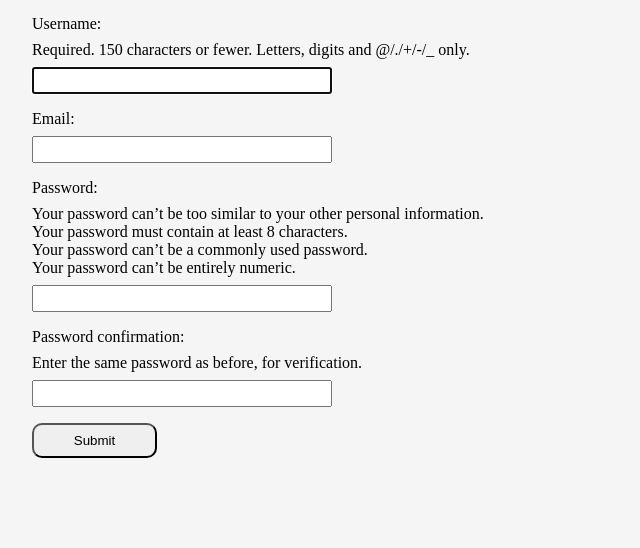
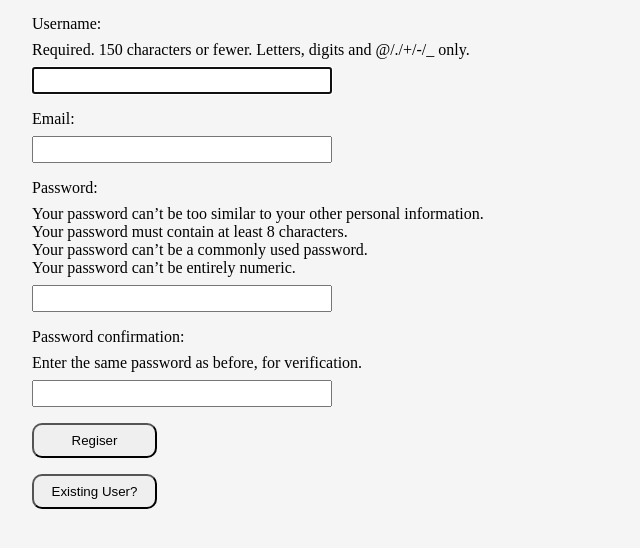
Before and after one commit to AlejandroM2000/expensetracker, a Django app: page /register/ in a window 1280 px wide. Shown: the part 64-612 px from the top of the page, without its empty margins (0-640 px from the left). Run offline with Django 5.2, Linux system fonts and the light colour scheme; parts of the project's set-up code (start-up, migrations or seed data) failed here and were passed over.

Commit message:
button changes

```diff
--- a/users/templates/users/login.html
+++ b/users/templates/users/login.html
@@ -5,6 +5,7 @@
     <form class="form-with-validation" action="users/login/" method="post">
         {% csrf_token %}
         {{ form }}
-        <button class="submit"> Login </button>
+        <button class="form-submit"> Login </button>
+        <button class="form-submit"> New User </button>
     </form>
 {% endblock content %}
--- a/users/templates/users/register.html
+++ b/users/templates/users/register.html
@@ -6,6 +6,7 @@
     <form method="POST" class="form-with-validation" action="/users/register/">
         {% csrf_token %}
         {{ form }}
-        <button class="form-submit">Submit</button>
+        <button class="form-submit">Regiser</button>
+        <button class="form-submit">Existing User?</button>
     </form>
 {% endblock content %}
```
